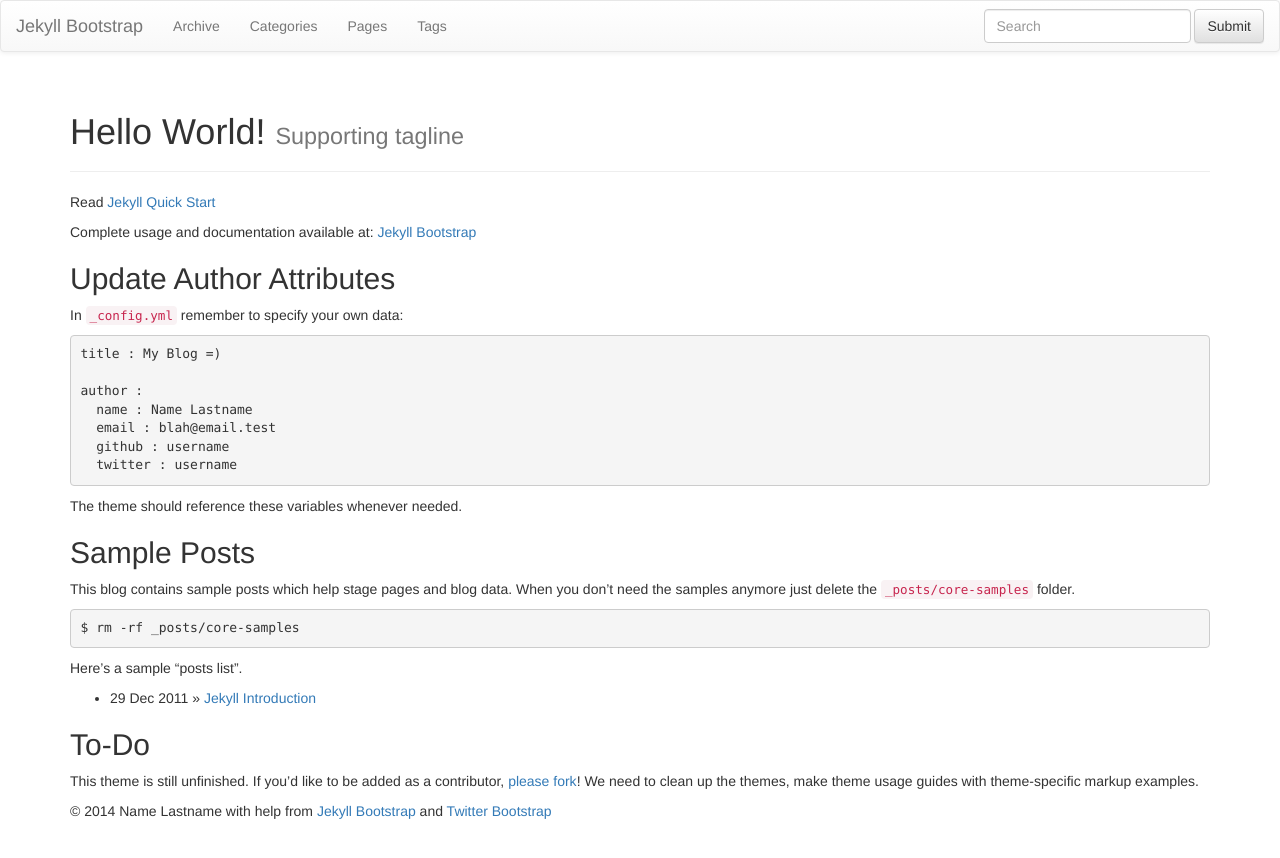
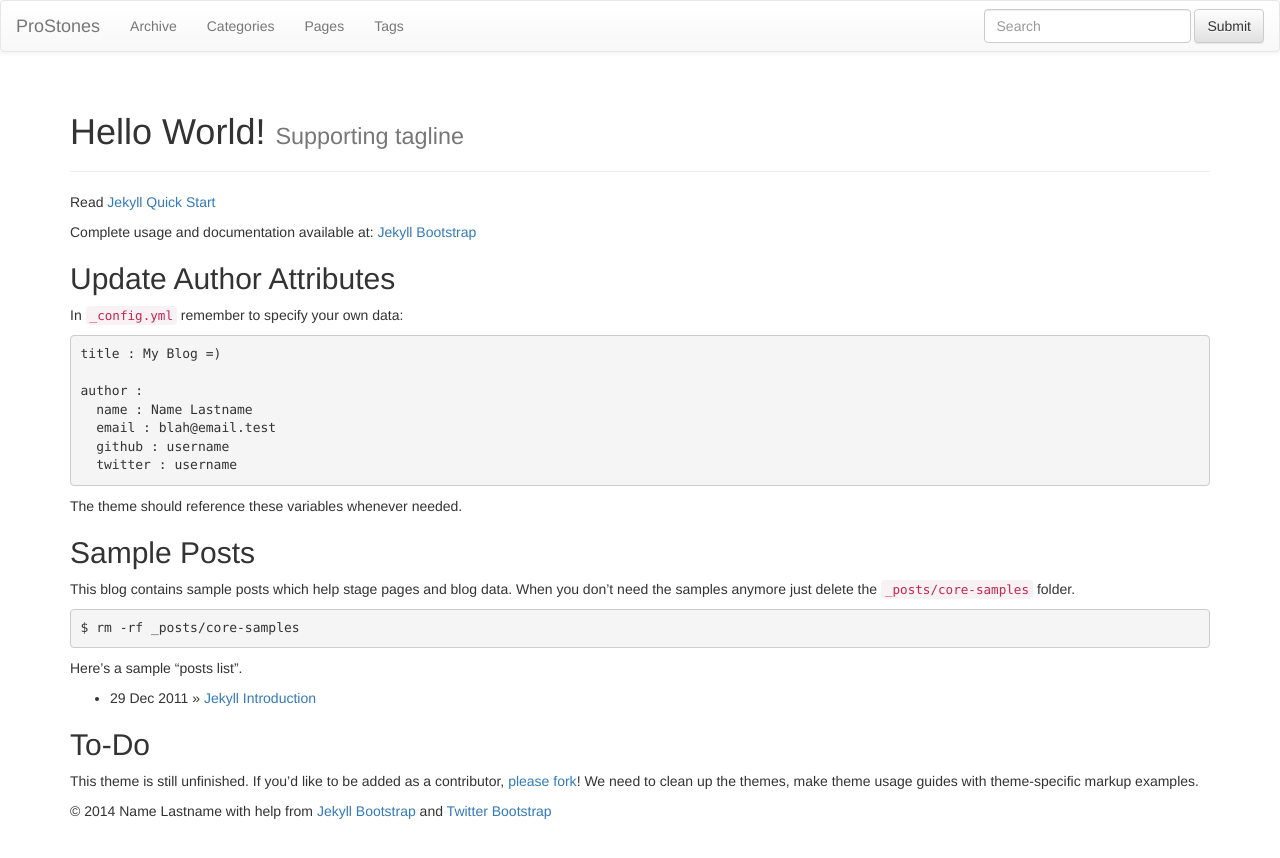
Before and after one commit to prostones/prostones.github.com, a Jekyll site: the page built from index.md, in a window 1280 px wide. Shown: the top 858 px of the page. Built offline with Jekyll 4.4.1, drawn with Linux system fonts in a browser that asks for light colours; nearby versions of some CDN libraries; library files that are not in the unit come from our copies.

Commit message:
修改名称

```diff
--- a/_config.yml
+++ b/_config.yml
@@ -8,12 +8,12 @@ pygments: true
 # Themes are encouraged to use these universal variables
 # so be sure to set them if your theme uses them.
 #
-title : Jekyll Bootstrap
+title : ProStones
 tagline: Site Tagline
 author :
   name : Name Lastname
-  email : blah@email.test
-  github : username
+  email : wsl450113643@vip.qq.com
+  github : prostones
   twitter : username
   feedburner : feedname
 
```
